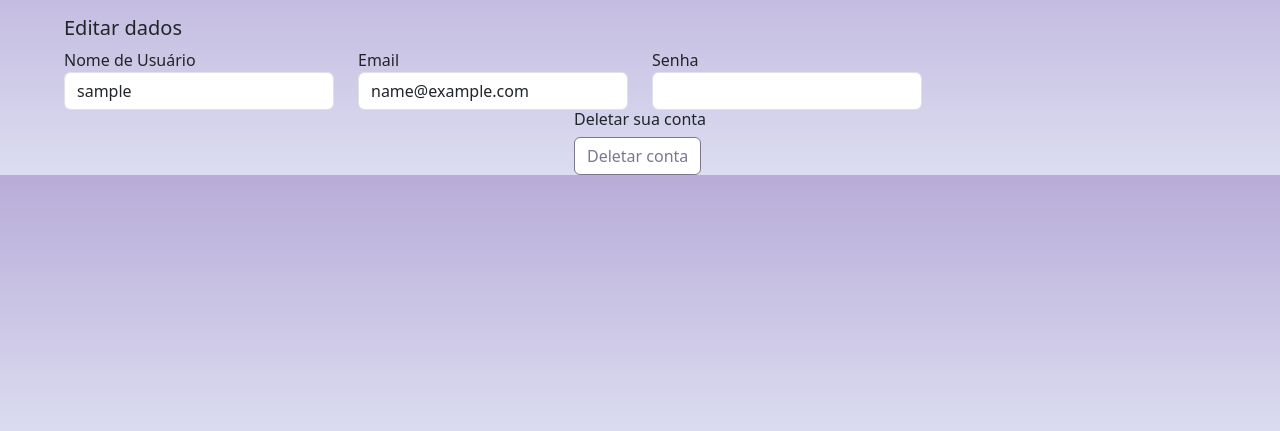
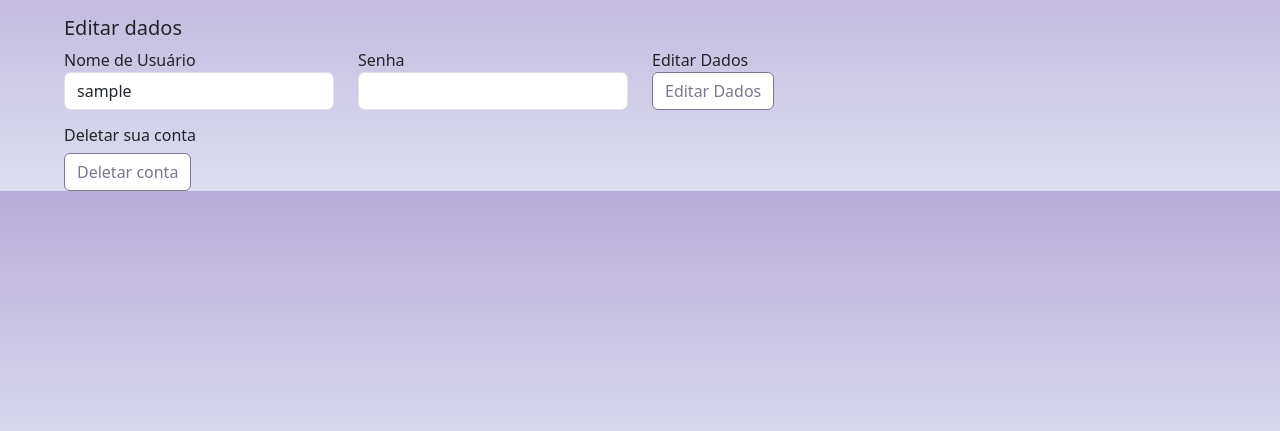
Before and after one commit to NerdEJr/WebDev_Projeto, a PHP site: page /conta.php in a window 1280 px wide. Shown: the part 90-521 px from the top of the page. Run offline with PHP 8.4, Linux system fonts and the light colour scheme; the visitor is signed in with stand-in values (Sample User, id 1).

Commit message:
EditarUsuarios+

```diff
--- a/conta.php
+++ b/conta.php
@@ -5,6 +5,7 @@
     } else {
         $email = $_SESSION["user_email"];
         $nickName = $_SESSION["NickName"];
+        $idUser = $_SESSION["id"];
     }
 ?>
 
@@ -62,7 +63,7 @@
             </div>
         </nav>
     </section>
-    <form>
+    <form action="./udConta.php" method="post" class="form">
         <section style="margin-top: 1rem;" class="container-fluid">
             <div class="row">
                 <div class="col-md-12">
@@ -70,6 +71,9 @@
                 </div>
             </div>
             <div class="row">
+                <div style="display: none" class="col-md-3">
+                    <input class="form-control" id="idUser" value="<?php echo $idUser;?>" name="idUser" type="text">
+                </div>
                 <div class="col-md-3">
                     <div class="form-group">
                         <label for="userNickName">Nome de Usuário</label><br>
@@ -78,14 +82,14 @@
                 </div>
                 <div class="col-md-3">
                     <div class="form-group">
-                        <label for="userEmail">Email</label><br>
-                        <input class="form-control" id="userEmail" value="<?php echo $email;?>" name="userEmail" type="text">
+                        <label for="userPasswd">Senha</label><br>
+                        <input class="form-control" id="userPasswd" name="userPasswd" type="password">
                     </div>
                 </div>
                 <div class="col-md-3">
                     <div class="form-group">
-                        <label for="userPasswd">Senha</label><br>
-                        <input class="form-control" id="userPasswd" name="userPasswd" type="password">
+                        <label for="userPasswd">Editar Dados</label><br>
+                        <input class="btn btn-info" id="userPasswd" name="EditUser" type="submit" value="Editar Dados">
                     </div>
                 </div>
             </div>
@@ -96,8 +100,8 @@
 
 
 
-    <form action="./excluirUsuario.php" method="post" class="form">
-        <section style="justify-content: center;" class="container">
+    <form action="./udConta.php" method="post" class="form">
+        <section style="margin-top: 1rem;" class="container-fluid">
             <div class="row">
                 <div class="col-md-12">
                     <h6>Deletar sua conta</h6>
--- a/validarLogin.php
+++ b/validarLogin.php
@@ -10,7 +10,7 @@
     $conection = conectar();
 
 
-    $sql = "SELECT nickname, email FROM usuarios WHERE email = :email AND userPassword = :senha";
+    $sql = "SELECT id, nickname, email FROM usuarios WHERE email = :email AND userPassword = :senha";
     $usuario = $conection->prepare($sql);
 
     if($usuario){
@@ -31,7 +31,8 @@
 
             $_SESSION["Conectado"] = $conectado;
             $_SESSION["NickName"] = $result["nickname"];
-            $_SESSION["user_email"] = $email;
+            $_SESSION["user_email"] = $result["email"];
+            $_SESSION["user_id"] = $result["id"];
 
             header("Location: conta.php");
         } else {
```
Also changed, not shown: excluirUsuario.php (deleted, +0 -10 lines), operarBD.php (+20 -1 lines), udConta.php (added, +18 -0 lines).
